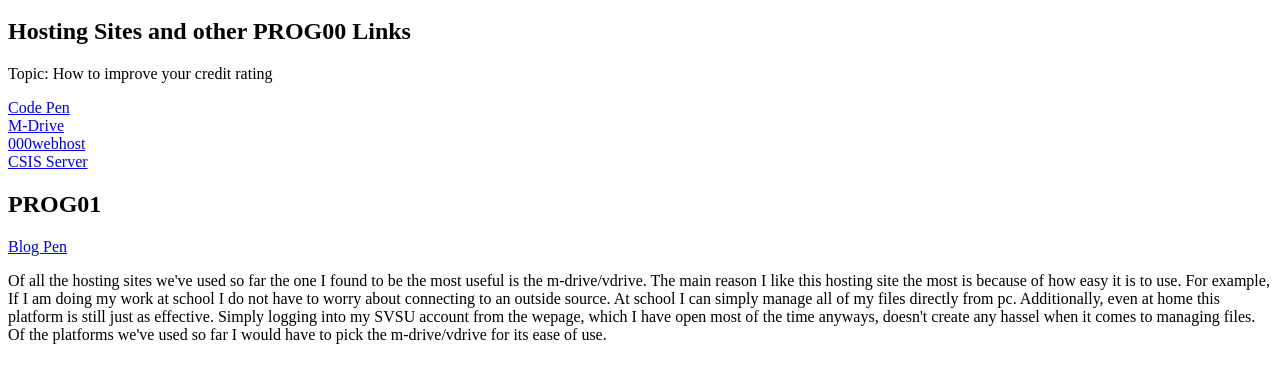
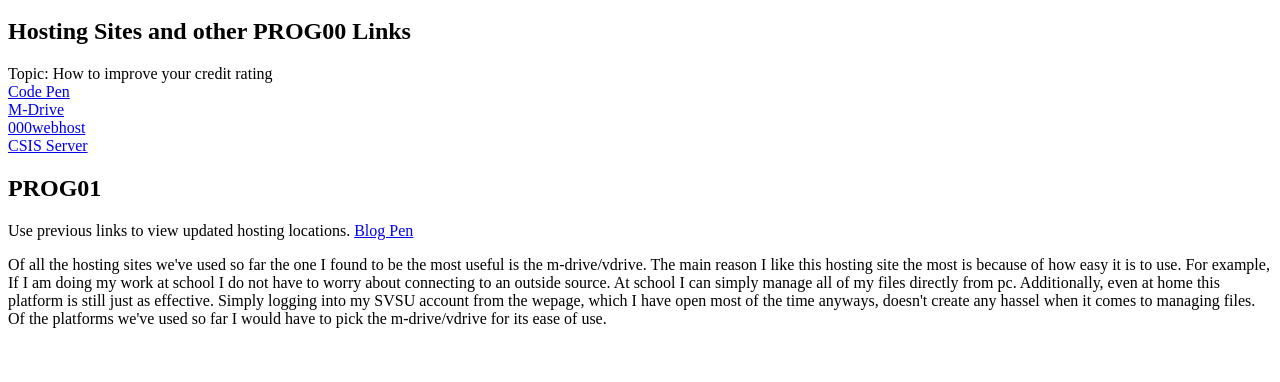
Before and after one commit to ddherman/pages, a plain HTML site: page index.html in a window 1280 px wide. Shown: the part 48-430 px from the top of the page. Drawn offline with Linux system fonts and the light colour scheme.

Commit message:
Update index.html

```diff
--- a/index.html
+++ b/index.html
@@ -3,7 +3,7 @@
 <section>
   <h2>Hosting Sites and other PROG00 Links</h2>
 
-  <p>Topic: How to improve your credit rating</p>
+  Topic: How to improve your credit rating
 
   <nav>
     <a href="https://codepen.io/ddherman12/pen/aaNPRx">Code Pen</a><br/>
@@ -16,6 +16,8 @@
 <section>
   <h2>PROG01</h2>
 
+  Use previous links to view updated hosting locations.
+
   <a href="https://codepen.io/ddherman12/pen/VGGaVd">Blog Pen</a>
 
   <p> Of all the hosting sites we've used so far the one I found to be the most useful is the m-drive/vdrive. The main reason I like this
```
